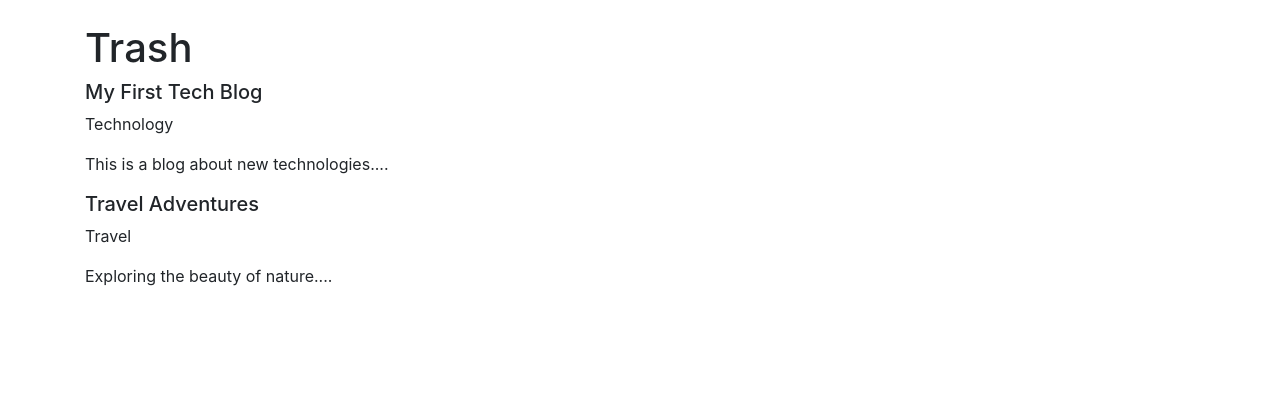
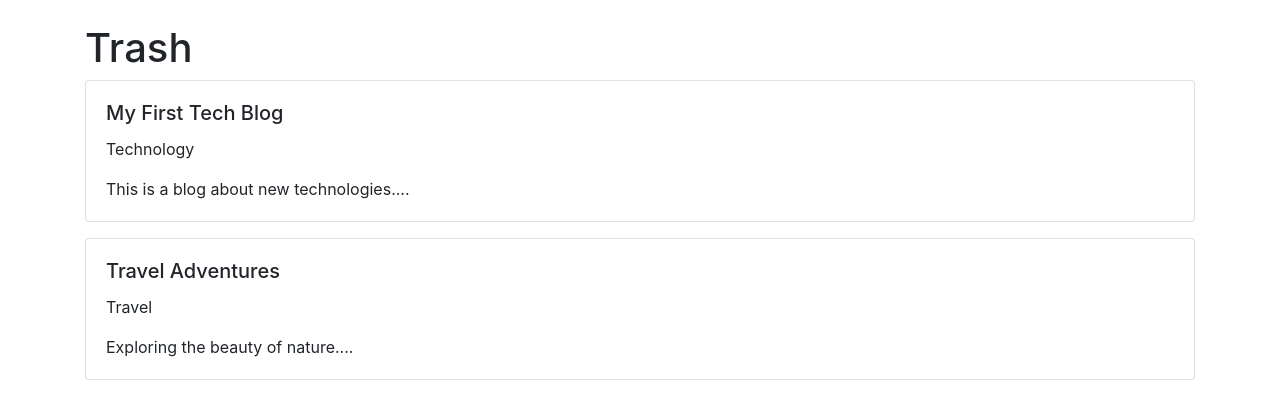
Before and after one commit to arnoprincestonpan/php-sqlite3-blog, a PHP site: page /trash.php in a window 1280 px wide. Shown: the part 56-475 px from the top of the page. Run offline with PHP 8.4, Linux system fonts and the light colour scheme; data comes from the database, SQL or seed files in the repository.

Commit message:
correct naming for delete_post.php as it is not a delete but a PUT / UPDATE but I'll call it move_to_trash.php

```diff
--- a/index.php
+++ b/index.php
@@ -16,7 +16,7 @@ include "header.php";
                 echo '<p class="card-text">' . htmlspecialchars($row['category']) . '</p>';
                 echo '<p class="card-text">' . substr(htmlspecialchars($row['content']), 0, 200) .'...</p>';
                 echo '<a href="#" class="btn btn-primary">Read More</a>';
-                echo "<form action='delete_post.php' method='post' class='d-inline-block ml-2'>";
+                echo "<form action='move_to_trash.php' method='post' class='d-inline-block ml-2'>";
                 echo '<input type="hidden" name="id" value="' . $row['id'] . '" />';
                 echo "<button type='submit' class='btn btn-danger btn-sm'>Delete</button>";
                 echo "</form>";
--- a/trash.php
+++ b/trash.php
@@ -9,11 +9,11 @@ include "header.php";
                 $db = new SQLite3('data.db');
                 $results = $db->query('SELECT * FROM posts WHERE is_deleted = 1 ORDER BY created_at DESC');
                 while($row = $results->fetchArray(SQLITE3_ASSOC)){
-                    echo '<div>';
-                    echo '<div>';
-                    echo '<h5>' . htmlspecialchars($row["title"]) . '</h5>';
-                    echo '<p>' . htmlspecialchars($row["category"]) . '</p>';
-                    echo '<p>' . substr(htmlspecialchars($row["content"]), 0, 200).'...</p>';
+                    echo '<div class="card mb-3">';
+                    echo '<div class="card-body">';
+                    echo '<h5 class="card-title">' . htmlspecialchars($row["title"]) . '</h5>';
+                    echo '<p class="card-text">' . htmlspecialchars($row["category"]) . '</p>';
+                    echo '<p class="card-text">' . substr(htmlspecialchars($row["content"]), 0, 200).'...</p>';
                     echo '</div>';
                     echo '</div>';
                 }
```
Also changed, not shown: move_to_trash.php (renamed from delete_post.php).
